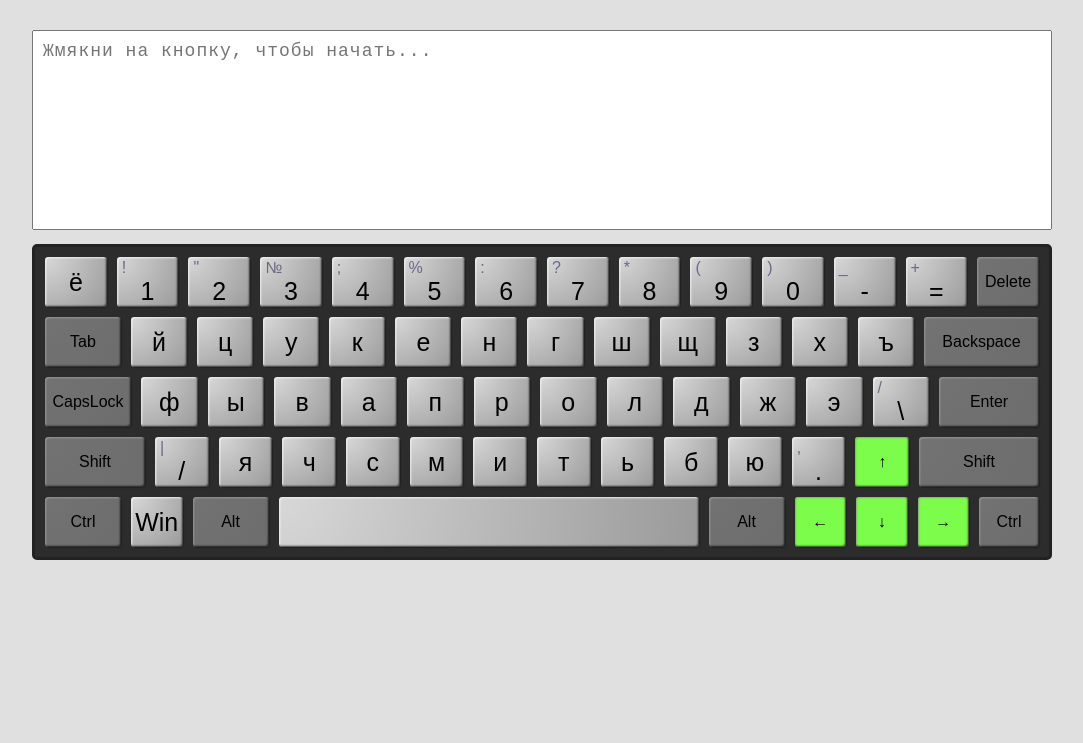
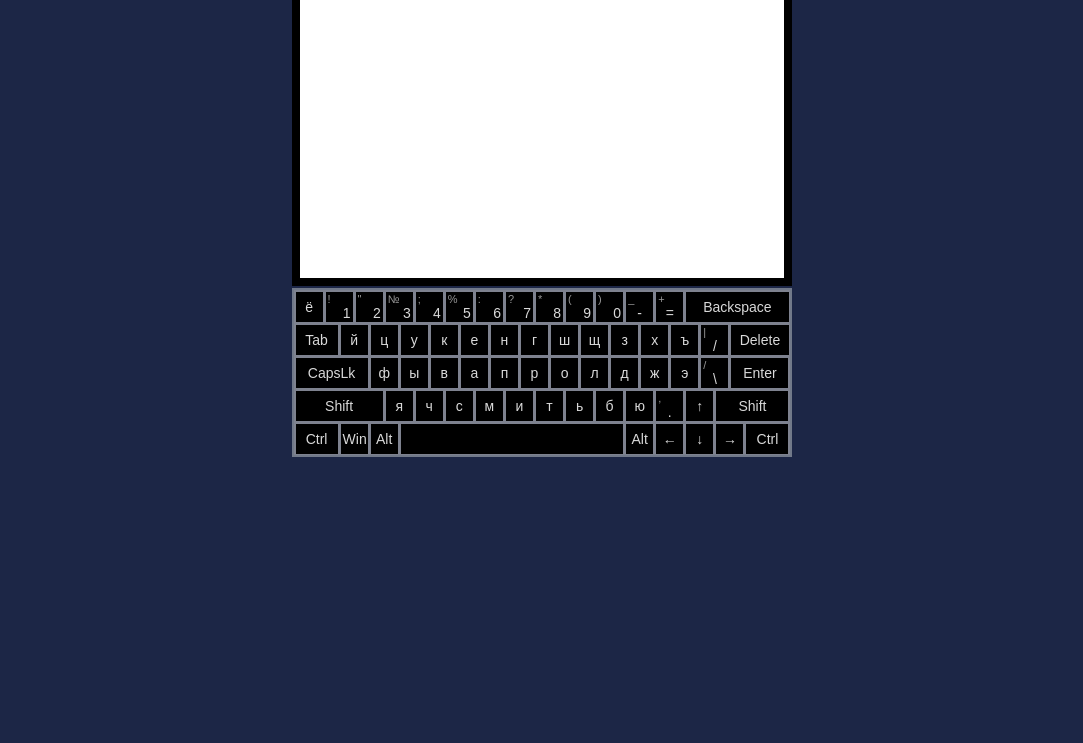
Before and after one commit to Iogsotot/virtual-keyboard, a website with bundled scripts: page src/index.html in a window 1280 px wide. Shown: the part 57-800 px from the top of the page, without its empty margins (98-1181 px from the left). Built offline with nearby package versions, Linux system fonts and the light colour scheme.

Commit message:
feat: add basic styles

```diff
--- a/src/scripts/Keyboard.js
+++ b/src/scripts/Keyboard.js
@@ -16,6 +16,7 @@ export default class Keyboard {
     // смотрим значение в объекте по ключу
     this.keysPressed = {};
     this.isCaps = false;
+    // this.shiftKey = false;
     this.keyBase = [];
   }
 
@@ -41,7 +42,7 @@ export default class Keyboard {
     this.keyButtons = []; // Key() - инстансы кнопок
     this.rowsOrder.forEach((row, i) => {
       const rowElement = create('div', 'keyboard__row', null, this.container, ['row', i + 1]);
-      rowElement.style.gridTemplateColumns = `repeat(${row.length}, 1fr)`;
+      // rowElement.style.gridTemplateColumns = `repeat(${row.length}, 1fr)`;
       row.forEach((code) => {
         // получаем значение из rowOrder и ищем этот объект в layouts по ключу
         const keyObj = this.keyBase.find((key) => key.code === code);
@@ -105,7 +106,7 @@ export default class Keyboard {
       if (code.match(/Shift/)) this.shiftKey = true;
       if (this.shiftKey) this.switchUpperCase(true);
 
-      if (code.match(/Control|Alt|Caps/) && e.repeat) return;
+      if (code.match(/Control|Alt|Caps|Shift/) && e.repeat) return;
 
       // Смена языка
       if (code.match(/Control/)) this.ctrlKey = true;
@@ -127,6 +128,16 @@ export default class Keyboard {
         keyObj.div.classList.remove('active');
       }
 
+      // // залипание класса для шифта
+      // if (code.match(/Shift/) && !this.shiftKey) {
+      //   this.shiftKey = true;
+      //   this.switchUpperCase(true);
+      // } else if (code.match(/Shift/) && this.shiftKey) {
+      //   this.shiftKey = false;
+      //   this.switchUpperCase(false);
+      //   keyObj.div.classList.remove('active');
+      // }
+
       // проверяем статус капслока
       if (!this.isCaps) {
         this.printToOutput(keyObj, this.shiftKey ? keyObj.shift : keyObj.small);
@@ -138,9 +149,11 @@ export default class Keyboard {
         }
       }
 
+
+
       this.keysPressed[keyObj.code] = keyObj;
       // console.log(keyObj);
-      console.log(this.keysPressed);
+      // console.log(this.keysPressed);
 
       // работа кнопки
     } else if (type.match(/keyup|mouseup/)) {
--- a/src/scripts/layouts/en.js
+++ b/src/scripts/layouts/en.js
@@ -145,7 +145,7 @@ export default [
     code: 'Enter',
   },
   {
-    small: 'CapsLock',
+    small: 'CapsLk',
     shift: null,
     code: 'CapsLock',
   },
--- a/src/scripts/layouts/ru.js
+++ b/src/scripts/layouts/ru.js
@@ -1,6 +1,6 @@
 export default [
   {
-    small: 'CapsLock',
+    small: 'CapsLk',
     shift: null,
     code: 'CapsLock',
   },
--- a/src/scripts/script.js
+++ b/src/scripts/script.js
@@ -3,10 +3,10 @@ import { get } from './storage.js';
 import Keyboard from './Keyboard.js';
 
 const rowsOrder = [
-  ['Backquote', 'Digit1', 'Digit2', 'Digit3', 'Digit4', 'Digit5', 'Digit6', 'Digit7', 'Digit8', 'Digit9', 'Digit0', 'Minus', 'Equal', 'Delete'],
-  ['Tab', 'KeyQ', 'KeyW', 'KeyE', 'KeyR', 'KeyT', 'KeyY', 'KeyU', 'KeyI', 'KeyO', 'KeyP', 'BracketLeft', 'BracketRight', 'Backspace'],
+  ['Backquote', 'Digit1', 'Digit2', 'Digit3', 'Digit4', 'Digit5', 'Digit6', 'Digit7', 'Digit8', 'Digit9', 'Digit0', 'Minus', 'Equal', 'Backspace'],
+  ['Tab', 'KeyQ', 'KeyW', 'KeyE', 'KeyR', 'KeyT', 'KeyY', 'KeyU', 'KeyI', 'KeyO', 'KeyP', 'BracketLeft', 'BracketRight', 'IntlBackslash', 'Delete'],
   ['CapsLock', 'KeyA', 'KeyS', 'KeyD', 'KeyF', 'KeyG', 'KeyH', 'KeyJ', 'KeyK', 'KeyL', 'Semicolon', 'Quote', 'Backslash', 'Enter'],
-  ['ShiftLeft', 'IntlBackslash', 'KeyZ', 'KeyX', 'KeyC', 'KeyV', 'KeyB', 'KeyN', 'KeyM', 'Comma', 'Period', 'Slash', 'ArrowUp', 'ShiftRight'],
+  ['ShiftLeft', 'KeyZ', 'KeyX', 'KeyC', 'KeyV', 'KeyB', 'KeyN', 'KeyM', 'Comma', 'Period', 'Slash', 'ArrowUp', 'ShiftRight'],
   ['ControlLeft', 'Win', 'AltLeft', 'Space', 'AltRight', 'ArrowLeft', 'ArrowDown', 'ArrowRight', 'ControlRight'],
 ];
 
--- a/src/styles/style.scss
+++ b/src/styles/style.scss
@@ -1,205 +1,125 @@
 * {
   margin: 0;
   padding: 0;
+  box-sizing: border-box;
 }
 
 html {
-  font-size: 100%;
-  font-family: 'Ubuntu', Arial, sans-serif;
+  font-size: 10px;
+  font-family: Arial, Helvetica, sans-serif
 }
 
 body {
-  background: #e0e0e0;
+  background: rgb(28, 38, 70);
 }
 
 main {
-  width: 1020px;
+  max-width: 50rem;
   margin: auto;
+}
+
+.title {
+  color: #fff;
+  text-align: center;
+}
+
+.output {
+  width: 50rem;
+  height: 40vh;
+  padding: 1rem;
+  border: 0.8rem solid;
+
+  resize: none;
 }
 
 .keyboard {
   display: grid;
-  grid-row-gap: 10px;
-  padding: 10px;
-  border: 1px solid;
-  position: relative;
-  overflow: hidden;
-  background: #2c2c2c;
-  border-radius: 5px;
-  -webkit-border-radius: 5px;
-  -moz-border-radius: 5px;
-  -ms-border-radius: 5px;
-  -o-border-radius: 5px;
-  border: 3px solid #222;
+  grid-template-columns: auto;
+  grid-template-rows: auto;
+
+  width: 50rem;
+
+  border: 0.2rem solid rgba(1, 39, 88, 0.1);
+  background-color: rgba(192, 192, 192, 0.6);
 }
 
 .keyboard__row {
   display: grid;
-  grid-gap: 10px;
-  grid-row-gap: 10px;
-  height: 50px;
+  grid-template-columns: repeat(33, 0.5fr);
+  // grid-template-rows: 5fr;
+  // grid-gap: 0.3rem;
+  // grid-row-gap: 0.3rem;
+  margin: 0.15rem 0;
 }
 
 .keyboard__key {
   display: flex;
+  flex-direction: column;
+  flex-wrap: nowrap;
+  justify-content: center;
+  align-items: stretch;
+  grid-column: auto / span 2;
+
+  height: 3rem;
+  padding: 0.2rem;
+  margin: 0 0.15rem;
+
+  font-size: 1.4rem;
+  color: rgba(255, 255, 255, 0.85);
+
   cursor: pointer;
-  border-radius: 3px;
-  flex-direction: column;
-  justify-content: center;
-  align-items: center;
-  background: rgb(100,100,100) radial-gradient(circle at 0 0, rgba(255,255,255,.75), rgba(255,255,255,.35));
-  box-shadow: inset rgba(0,0,0,.75) -1px -1px 2px, inset rgba(255,255,255,.9) 1px 1px 2px, rgba(0,0,0,.8) 1px 1px 2px -1px;
-  transition: all .2s ease;
-  -webkit-border-radius: 3px;
-  -moz-border-radius: 3px;
-  -ms-border-radius: 3px;
-  -o-border-radius: 3px;
-  user-select: none;
+  background-color: black;
+
+
+  .sub {
+    font-size: 1.1rem;
+    text-align: left;
+    color:  rgba(255, 255, 255, 0.6);;
+  }
+  .letter {
+    text-align: center;
+    vertical-align: middle;
+  }
 }
 
-[data-fn="false"].active {
-  box-shadow: inset 0px 1px 2px 1px rgba(0,0,0,.9), inset 0 0 20px 2em rgba(255,255,255,.2);
+[data-code*="Digit"] {
+  .letter {
+    // color: red;
+    text-align: right;
+  }
 }
 
-[data-fn="true"].active {
-  box-shadow: inset 0px 1px 2px 1px rgba(0,0,0,.9), inset 0 0 20px 2em rgba(255,255,255, 0);
+
+[data-code="ControlRight"],
+[data-code="Tab"],
+[data-code="ControlLeft"] {
+  grid-column: auto / span 3;
 }
 
-[data-fn="false"].active .letter,
-[data-fn="true"].active .letter {
-  transform: translateY(1px)  ;
-  -webkit-transform: translateY(1px)  ;
-  -moz-transform: translateY(1px)  ;
-  -ms-transform: translateY(1px)  ;
-  -o-transform: translateY(1px)  ;
-  color: #244618;
+[data-code="Enter"],
+[data-code="Delete"]  {
+  grid-column: auto / span 4;
 }
 
-[data-fn="true"] {
-  background: rgb(78, 78, 78) radial-gradient(circle at 0 0, rgba(136, 134, 134, 0.65), rgba(167, 167, 167, 0.35));
-  box-shadow: inset rgba(0,0,0,.75) -1px -1px 2px, inset rgba(161, 160, 160, 0.9) 1px 1px 2px, rgba(0,0,0,.8) 1px 1px 2px -1px;
-}
-
-[data-fn="true"] > .letter {
-  font-size: 16px;
-}
-
-[data-code="CapsLock"] {
-  width: 86px;
+[data-code="CapsLock"],
+[data-code="ShiftRight"]  {
+  grid-column: auto / span 5;
 }
 
 [data-code="ShiftLeft"] {
-  width: 100px;
-}
-
-[data-code="ShiftRight"] {
-  width: 120px;
-}
-
-[data-code="Enter"] {
-  width: 100px;
-}
-
-[data-code="Tab"] {
-  width: 76px;
-}
-
-[data-code="ControlLeft"] {
-  width: 76px;
-}
-
-[data-code="ControlRight"] {
-  width: 60px;
+  grid-column: auto / span 6;
 }
 
 [data-code="Backspace"] {
-  width: 115px;
+  grid-column: auto / span 7;
 }
 
 [data-code="Space"] {
-  width: 420px;
-}
-
-[data-code="AltLeft"],
-[data-code="AltRight"] {
-  width: 76px;
-}
-
-[data-code="ArrowLeft"],
-[data-code="ArrowUp"],
-[data-code="ArrowDown"],
-[data-code="ArrowRight"] {
-  background: rgb(125, 253, 75);
+  grid-column: auto / span 15;
 }
 
 
-.active {
-  background: rgb(60, 212, 0);
-}
 
-.letter {
-  font-size: 25px;
-  width: 100%;
-  text-align: center;
-  transition: all .2s ease;
-  -webkit-transition: all .2s ease;
-  -moz-transition: all .2s ease;
-  -ms-transition: all .2s ease;
-  -o-transition: all .2s ease;
-  transform: translateX(0);
-  -webkit-transform: translateX(0);
-  -moz-transform: translateX(0);
-  -ms-transform: translateX(0);
-  -o-transform: translateX(0);
-  transform-origin: center;
-}
-
-.subtitle, .hint {
-  color: #666;
-}
-
-textarea.output {
-  resize: none;
-  width: 100%;
-  height: 200px;
-  padding: 10px;
-  box-sizing: border-box;
-  font-size: 18px;
-  letter-spacing: 1px;
-  margin-top: 50px;
-  margin-bottom: 10px;
-}
-
-.sub {
-  width: 100%;
-  color: #68688a;
-  text-align: left;
-  padding-left: 10px;
-  transition: all .2s ease;
-  -webkit-transition: all .2s ease;
-  -moz-transition: all .2s ease;
-  -ms-transition: all .2s ease;
-  -o-transition: all .2s ease;
-}
-
-.sub.sub-active:not(:empty) {
-  color: rgb(19, 80, 0);
-  font-size: 23px;
-}
-
-.sub.sub-active:not(:empty) ~ .letter.sub-inactive {
-  color: #68688a;
-  font-size: 16px;
-  text-align: center;
-  padding-right: 10px;
-  width: 50%;
-  transform-origin: center;
-  transform: translateX(20px);
-  -webkit-transform: translateX(20px);
-  -moz-transform: translateX(20px);
-  -ms-transform: translateX(20px);
-  -o-transform: translateX(20px);
-}
 
 @keyframes fadeInOut {
   0% {
```
Also changed, not shown: src/styles/style.css, 1 other file.
